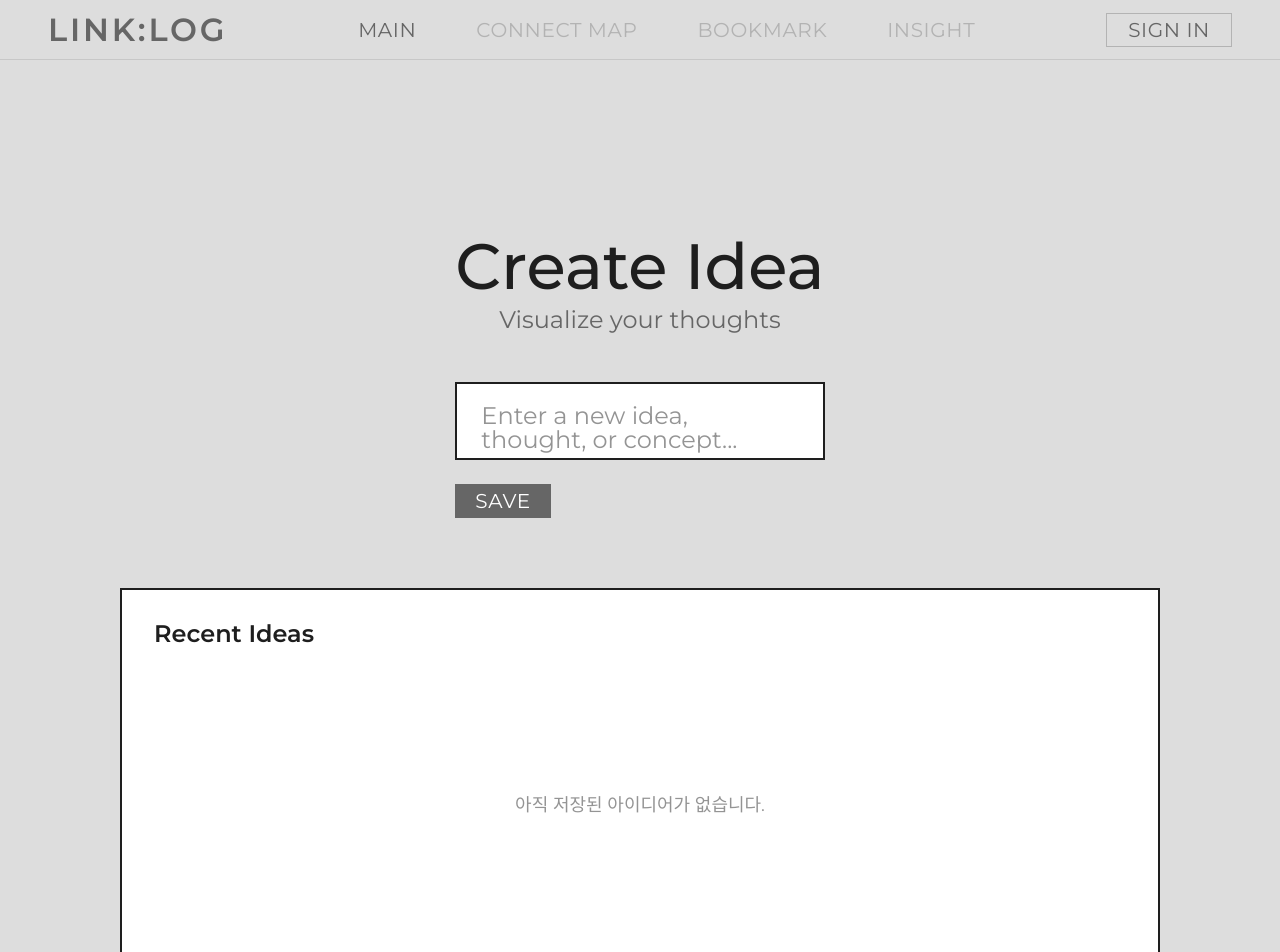
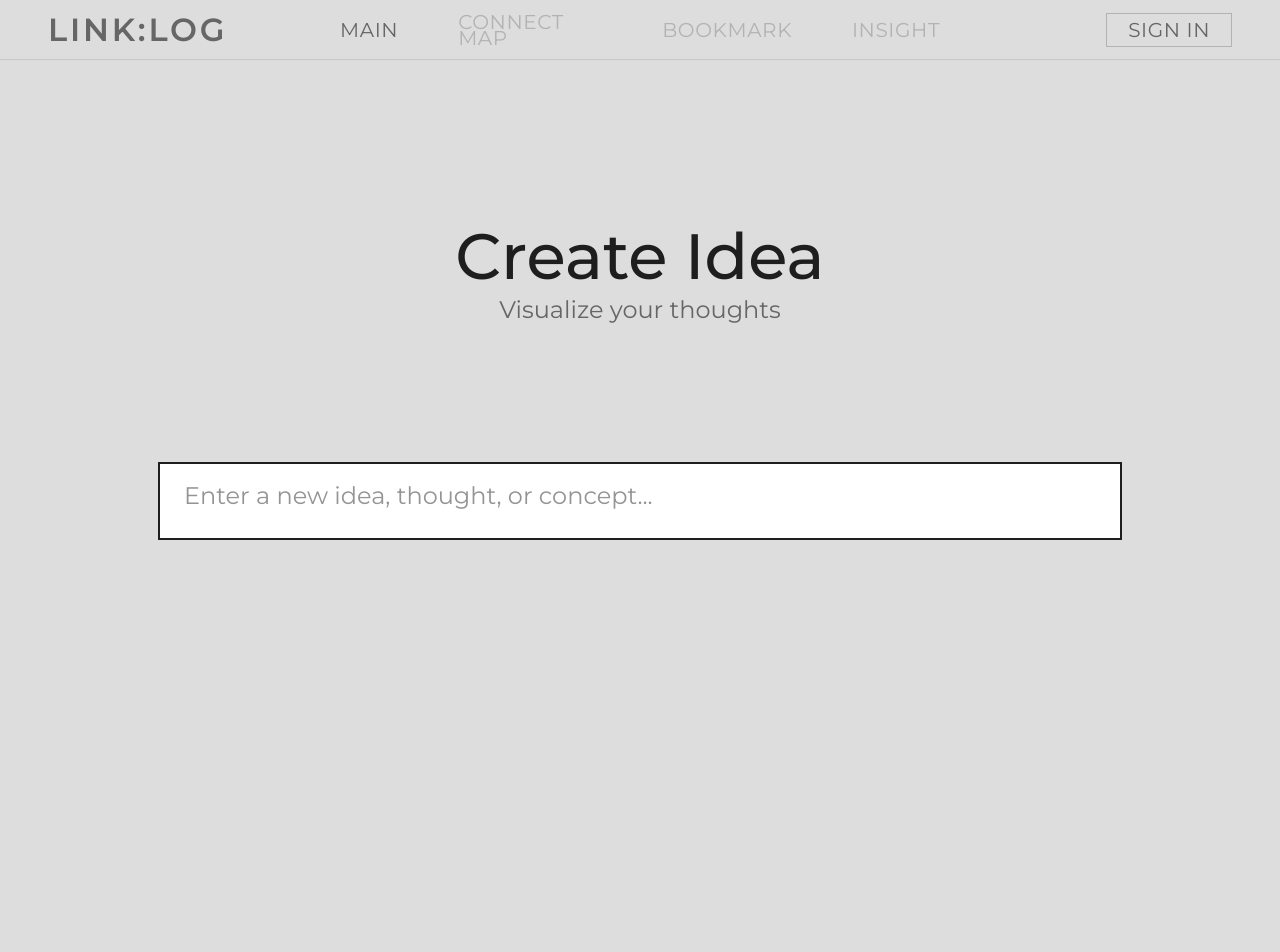
Before and after one commit to ow6980/LinkLog_new, a React (Vite) app: page / in a window 1280 px wide. Shown: the top 952 px of the page. After the commit the page ends 800 px from the top, so only its background shows below. Built offline with nearby package versions, Linux system fonts and the light colour scheme; the HTML template or start-up script is replaced by a standard one.

Commit message:
p1 working...

```diff
--- a/src/components/Header.css
+++ b/src/components/Header.css
@@ -9,13 +9,15 @@
 }
 
 .header-container {
-  max-width: 1512px;
+  width: 100%;
+  max-width: 100%;
   margin: 0 auto;
   height: 100%;
   display: flex;
   align-items: center;
   justify-content: space-between;
   padding: 0 48px;
+  box-sizing: border-box;
 }
 
 .header-logo {
@@ -33,9 +35,10 @@
   display: flex;
   gap: 20px;
   align-items: center;
-  flex: 1;
   justify-content: center;
-  max-width: 683px;
+  position: absolute;
+  left: 50%;
+  transform: translateX(-50%);
 }
 
 .nav-link {
@@ -124,8 +127,9 @@
 
   .header-nav {
     gap: 8px;
+    position: static;
+    transform: none;
     flex-wrap: wrap;
-    justify-content: flex-start;
   }
 
   .nav-link {
@@ -162,10 +166,18 @@
   .header-nav {
     width: 100%;
     justify-content: center;
+    order: 2;
   }
 
   .header-signin {
     width: 100%;
     justify-content: center;
+    order: 3;
+  }
+
+  .header-logo {
+    order: 1;
+    width: 100%;
+    text-align: center;
   }
 }
--- a/src/pages/MainPage.css
+++ b/src/pages/MainPage.css
@@ -9,12 +9,13 @@
 
 .main-container {
   width: 100%;
-  max-width: 1512px;
-  padding: 164px 267px 40px;
+  max-width: 100%;
+  padding: 164px 20px 40px;
   display: flex;
   flex-direction: column;
   align-items: center;
   gap: 60px;
+  box-sizing: border-box;
 }
 
 .main-input-section {
@@ -22,7 +23,8 @@
   flex-direction: column;
   align-items: center;
   gap: 10px;
-  padding: 10px;
+  width: 100%;
+  padding: 0;
 }
 
 .title-section {
@@ -32,7 +34,7 @@
   align-items: center;
   justify-content: center;
   text-align: center;
-  margin-bottom: 40px;
+  margin-bottom: 130px;
 }
 
 .main-title {
@@ -62,6 +64,7 @@
   align-items: flex-start;
   width: 100%;
   max-width: 964px;
+  position: relative;
 }
 
 .idea-input-wrapper {
@@ -69,15 +72,20 @@
   flex-direction: column;
   align-items: flex-start;
   width: 100%;
-  max-width: 964px;
+  gap: 0;
+  position: relative;
 }
 
 .selected-keywords {
+  position: absolute;
+  bottom: 100%;
+  left: 0;
   display: flex;
   flex-wrap: wrap;
   gap: 15px;
-  margin-bottom: 10px;
+  margin-bottom: 0;
   width: 100%;
+  z-index: 10;
 }
 
 .keyword-tag-selected {
@@ -98,7 +106,6 @@
   font-size: 20px;
   line-height: 16px;
   color: #cccccc;
-  text-transform: capitalize;
   letter-spacing: 0.6px;
 }
 
@@ -125,12 +132,12 @@
 
 .text-area-wrapper {
   width: 100%;
-  max-width: 964px;
+  margin-top: 0;
 }
 
 .idea-textarea {
   width: 100%;
-  height: 78px;
+  min-height: 78px;
   background-color: #ffffff;
   border: 2px solid #1e1e1e;
   border-radius: 0;
@@ -143,6 +150,7 @@
   resize: none;
   outline: none;
   box-sizing: border-box;
+  overflow-y: hidden;
 }
 
 .idea-textarea::placeholder {
@@ -201,7 +209,6 @@
   font-size: 20px;
   line-height: 16px;
   color: #1e1e1e;
-  text-transform: capitalize;
   letter-spacing: 0.6px;
 }
 
@@ -232,112 +239,11 @@
   background-color: #1e1e1e;
 }
 
-.recent-ideas-section {
-  width: 100%;
-  background-color: #ffffff;
-  border: 2px solid #1e1e1e;
-  padding: 32px;
-  display: flex;
-  flex-direction: column;
-  align-items: flex-start;
-}
 
-.section-title {
-  font-family: 'Montserrat', sans-serif;
-  font-weight: 600;
-  font-size: 24px;
-  line-height: 24px;
-  color: #1e1e1e;
-  margin: 0 0 24px 0;
-  align-self: flex-start;
-}
-
-.ideas-grid {
-  width: 100%;
-  display: grid;
-  grid-template-columns: repeat(auto-fill, minmax(300px, 1fr));
-  gap: 24px;
-}
-
-.idea-card {
-  background-color: #dddddd;
-  border: 1px solid #b3b3b3;
-  padding: 20px;
-  cursor: pointer;
-  transition: transform 0.2s, box-shadow 0.2s;
-  display: flex;
-  flex-direction: column;
-  gap: 12px;
-}
-
-.idea-card:hover {
-  transform: translateY(-2px);
-  box-shadow: 0 4px 8px rgba(0, 0, 0, 0.1);
-}
-
-.idea-card-title {
-  font-family: 'Montserrat', sans-serif;
-  font-weight: 600;
-  font-size: 18px;
-  line-height: 24px;
-  color: #1e1e1e;
-  margin: 0;
-}
-
-.idea-card-content {
-  font-family: 'Montserrat', sans-serif;
-  font-weight: 400;
-  font-size: 14px;
-  line-height: 20px;
-  color: #666666;
-  margin: 0;
-  flex: 1;
-}
-
-.idea-card-keywords {
-  display: flex;
-  gap: 8px;
-  flex-wrap: wrap;
-}
-
-.keyword-tag-small {
-  background-color: #666666;
-  color: #ffffff;
-  padding: 3px 8px;
-  font-family: 'Montserrat', sans-serif;
-  font-weight: 500;
-  font-size: 11px;
-  line-height: 16px;
-  text-transform: capitalize;
-  border-radius: 12px;
-}
-
-.idea-card-date {
-  font-family: 'Montserrat', sans-serif;
-  font-weight: 400;
-  font-size: 12px;
-  line-height: 16px;
-  color: #949494;
-}
-
-.empty-state {
-  grid-column: 1 / -1;
-  text-align: center;
-  padding: 60px 20px;
-  color: #949494;
-  font-family: 'Montserrat', sans-serif;
-  font-size: 16px;
-}
-
-@media (max-width: 1512px) {
-  .main-container {
-    padding: 164px 120px 0;
-  }
-}
 
 @media (max-width: 1200px) {
   .main-container {
-    padding: 120px 80px 0;
+    padding: 120px 16px 40px;
   }
 
   .main-title {
@@ -359,7 +265,7 @@
 
 @media (max-width: 768px) {
   .main-container {
-    padding: 80px 40px 0;
+    padding: 80px 16px 40px;
   }
 
   .main-title {
@@ -399,7 +305,7 @@
 
 @media (max-width: 480px) {
   .main-container {
-    padding: 60px 20px 0;
+    padding: 60px 12px 40px;
   }
 
   .main-title {
--- a/src/pages/MainPage.tsx
+++ b/src/pages/MainPage.tsx
@@ -1,41 +1,53 @@
-import { useState, useEffect } from 'react'
-import { useNavigate } from 'react-router-dom'
+import { useState, useEffect, useRef } from 'react'
 import './MainPage.css'
-
-interface Idea {
-  id: string
-  title: string
-  content: string
-  keywords: string[]
-  createdAt: string
-}
 
 const MainPage = () => {
   const [ideaInput, setIdeaInput] = useState('')
   const [selectedKeywords, setSelectedKeywords] = useState<string[]>([])
   const [suggestedKeywords, setSuggestedKeywords] = useState<string[]>([])
-  const [recentIdeas, setRecentIdeas] = useState<Idea[]>([])
-  const navigate = useNavigate()
+  const textareaRef = useRef<HTMLTextAreaElement>(null)
 
-  // 키워드 자동 추출
+  // 키워드 자동 추출 (NLP 기반 기본 키워드 분석)
   const extractKeywords = (text: string): string[] => {
     if (!text.trim()) return []
 
-    const words = text
-      .toLowerCase()
+    // 불용어 제거 (영어/한국어 공통)
+    const stopWords = new Set([
+      'the', 'a', 'an', 'and', 'or', 'but', 'in', 'on', 'at', 'to', 'for',
+      'of', 'with', 'by', 'from', 'as', 'is', 'was', 'are', 'were', 'been',
+      'be', 'have', 'has', 'had', 'do', 'does', 'did', 'will', 'would', 'should',
+      'could', 'may', 'might', 'must', 'can', 'this', 'that', 'these', 'those',
+      'i', 'you', 'he', 'she', 'it', 'we', 'they', 'me', 'him', 'her', 'us', 'them',
+      '이', '가', '을', '를', '에', '의', '와', '과', '도', '로', '으로', '에서',
+      '그', '이', '저', '것', '수', '것', '때', '곳', '등', '및', '또한', '그리고'
+    ])
+
+    // 원본 단어를 유지하기 위해 원본 텍스트에서 단어 추출
+    const originalWords = text
       .replace(/[^\w\s가-힣]/g, ' ')
       .split(/\s+/)
       .filter((word) => word.length > 2)
 
-    const wordCount: Record<string, number> = {}
-    words.forEach((word) => {
-      wordCount[word] = (wordCount[word] || 0) + 1
+    // 소문자로 변환한 단어로 빈도 계산
+    const wordCount: Record<string, { count: number; original: string }> = {}
+    originalWords.forEach((originalWord) => {
+      const lowerWord = originalWord.toLowerCase()
+      if (!stopWords.has(lowerWord)) {
+        if (!wordCount[lowerWord]) {
+          wordCount[lowerWord] = { count: 0, original: originalWord }
+        }
+        wordCount[lowerWord].count += 1
+        // 원본 단어의 첫 글자가 대문자면 원본 유지
+        if (originalWord[0] === originalWord[0].toUpperCase() && originalWord[0] !== originalWord[0].toLowerCase()) {
+          wordCount[lowerWord].original = originalWord
+        }
+      }
     })
 
     return Object.entries(wordCount)
-      .sort((a, b) => b[1] - a[1])
+      .sort((a, b) => b[1].count - a[1].count)
       .slice(0, 6)
-      .map(([word]) => word)
+      .map(([_, data]) => data.original)
       .filter((word) => !selectedKeywords.includes(word))
   }
 
@@ -48,13 +60,14 @@ const MainPage = () => {
     }
   }, [ideaInput, selectedKeywords])
 
+  // textarea 높이 자동 조절
   useEffect(() => {
-    const stored = localStorage.getItem('ideas')
-    if (stored) {
-      const ideas = JSON.parse(stored) as Idea[]
-      setRecentIdeas(ideas.slice(0, 10))
+    if (textareaRef.current) {
+      textareaRef.current.style.height = 'auto'
+      textareaRef.current.style.height = `${textareaRef.current.scrollHeight}px`
     }
-  }, [])
+  }, [ideaInput])
+
 
   const handleKeywordSelect = (keyword: string) => {
     if (!selectedKeywords.includes(keyword)) {
@@ -74,7 +87,7 @@ const MainPage = () => {
       return
     }
 
-    const newIdea: Idea = {
+    const newIdea = {
       id: Date.now().toString(),
       title: ideaInput.split('\n')[0].substring(0, 50),
       content: ideaInput,
@@ -84,10 +97,9 @@ const MainPage = () => {
 
     const existingIdeas = JSON.parse(
       localStorage.getItem('ideas') || '[]'
-    ) as Idea[]
+    )
     const updatedIdeas = [newIdea, ...existingIdeas]
     localStorage.setItem('ideas', JSON.stringify(updatedIdeas))
-    setRecentIdeas(updatedIdeas.slice(0, 10))
 
     setIdeaInput('')
     setSelectedKeywords([])
@@ -95,7 +107,7 @@ const MainPage = () => {
   }
 
   const handleKeyDown = (e: React.KeyboardEvent<HTMLTextAreaElement>): void => {
-    if (e.key === 'Enter' && (e.metaKey || e.ctrlKey)) {
+    if (e.key === 'Enter' && !e.shiftKey) {
       e.preventDefault()
       const form = e.currentTarget.closest('form')
       if (form) {
@@ -133,12 +145,13 @@ const MainPage = () => {
               )}
               <div className="text-area-wrapper">
                 <textarea
+                  ref={textareaRef}
                   className="idea-textarea"
                   value={ideaInput}
                   onChange={(e) => setIdeaInput(e.target.value)}
                   onKeyDown={handleKeyDown}
                   placeholder="Enter a new idea, thought, or concept..."
-                  rows={3}
+                  rows={1}
                 />
               </div>
             </div>
@@ -160,47 +173,7 @@ const MainPage = () => {
                 </div>
               </div>
             )}
-            <button type="submit" className="submit-button">
-              SAVE
-            </button>
           </form>
-        </div>
-
-        <div className="recent-ideas-section">
-          <h2 className="section-title">Recent Ideas</h2>
-          <div className="ideas-grid">
-            {recentIdeas.length > 0 ? (
-              recentIdeas.map((idea) => (
-                <div
-                  key={idea.id}
-                  className="idea-card"
-                  onClick={() => navigate(`/idea/${idea.id}`)}
-                >
-                  <h3 className="idea-card-title">{idea.title}</h3>
-                  <p className="idea-card-content">
-                    {idea.content.substring(0, 100)}
-                    {idea.content.length > 100 ? '...' : ''}
-                  </p>
-                  {idea.keywords.length > 0 && (
-                    <div className="idea-card-keywords">
-                      {idea.keywords.slice(0, 3).map((keyword, idx) => (
-                        <span key={idx} className="keyword-tag-small">
-                          {keyword}
-                        </span>
-                      ))}
-                    </div>
-                  )}
-                  <div className="idea-card-date">
-                    {new Date(idea.createdAt).toLocaleDateString('ko-KR')}
-                  </div>
-                </div>
-              ))
-            ) : (
-              <div className="empty-state">
-                <p>아직 저장된 아이디어가 없습니다.</p>
-              </div>
-            )}
-          </div>
         </div>
       </div>
     </div>
```
Also changed, not shown: 1 other file (tests, documents, lock files or other folders).
